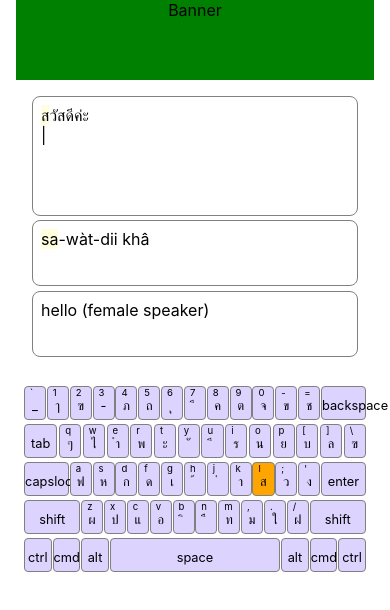
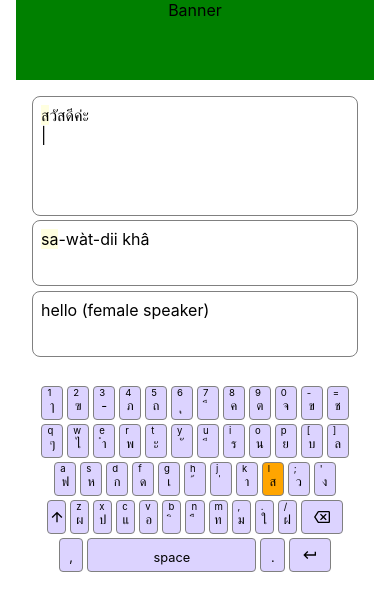
Before and after one commit to alvinlamSL/thai-typing-game, a React (Create React App) app: page / in a window 390 px wide. Shown: the top 610 px of the page. Built offline with nearby package versions, Linux system fonts and the light colour scheme.

Commit message:
Add mobile version of keyboard layout

```diff
--- a/src/components/KeyboardDisplay/KeyboardKey/KeyboardKey.styles.ts
+++ b/src/components/KeyboardDisplay/KeyboardKey/KeyboardKey.styles.ts
@@ -20,6 +20,13 @@ const styles: Record<string, SxProps> = {
         left: '5px',
         fontSize: { xs: '0.6em', md: '0.7em' },
     },
+    iconContainer: {
+        position: 'relative',
+        top: '25%',
+    },
+    icon: {
+        fontSize: '0.8em',
+    }
 };
 
 export default styles;
--- a/src/components/KeyboardDisplay/KeyboardKey/KeyboardKey.tsx
+++ b/src/components/KeyboardDisplay/KeyboardKey/KeyboardKey.tsx
@@ -1,17 +1,29 @@
-import React from 'react';
+import React, { type ReactElement } from 'react';
 import { Box } from '@mui/system';
+
+import BackspaceIcon from '@mui/icons-material/BackspaceOutlined';
+import EnterIcon from '@mui/icons-material/KeyboardReturn';
+import CapsIcon from '@mui/icons-material/ArrowUpward';
 
 import styles from './KeyboardKey.styles';
 
 export interface KeyboardKeyProps {
     mainText: string
+    iconName?: string
     subText?: string
     isPressed?: boolean
     isSuggested?: boolean
 }
 
+const iconMap: Record<string, ReactElement> = {
+    backspace: <BackspaceIcon style={{ fontSize: '1em' }} />,
+    enter: <EnterIcon style={{ fontSize: '1em' }} />,
+    capslock: <CapsIcon style={{ fontSize: '1em' }} />,
+};
+
 const KeyboardKey: React.FC<KeyboardKeyProps> = ({
     mainText,
+    iconName,
     subText,
     isPressed = false,
     isSuggested = false,
@@ -20,6 +32,8 @@ const KeyboardKey: React.FC<KeyboardKeyProps> = ({
         ? '#B3A0FF'
         : (isSuggested ? 'orange' : '#DCD3FF');
 
+    const KeyIcon = iconName ? iconMap[iconName] : <div/>;
+
     return (
         <Box
             sx={{
@@ -27,8 +41,15 @@ const KeyboardKey: React.FC<KeyboardKeyProps> = ({
                 background: bgColor
             }}
         >
-            <Box sx={{ ...styles.mainText }}>{mainText}</Box>
-            <Box sx={{ ...styles.subText }}>{subText ?? ''}</Box>
+            {iconName && (
+                <Box sx={{ ...styles.iconContainer }}>{KeyIcon}</Box>
+            )}
+            {!iconName && (
+                <>
+                    <Box sx={{ ...styles.mainText }}>{mainText}</Box>
+                    <Box sx={{ ...styles.subText }}>{subText ?? ''}</Box>
+                </>
+            )}
         </Box>
     );
 };
--- a/src/components/KeyboardDisplay/KeyboardLayout/KeyboardLayout.tsx
+++ b/src/components/KeyboardDisplay/KeyboardLayout/KeyboardLayout.tsx
@@ -1,8 +1,9 @@
 import React from 'react';
-import { Grid } from '@mui/material';
+import { useTheme } from '@mui/material/styles';
+import { Grid, useMediaQuery } from '@mui/material';
 
 import KeyboardKey from '../KeyboardKey';
-import { keyboardRows, keyboardRowsShift } from './constants';
+import { keyboardRows, keyboardRowsM, keyboardRowsShift } from './constants';
 
 import type { KeyboardKeyProps } from '../KeyboardKey/KeyboardKey';
 import type { SuggestedKey } from '../../../App';
@@ -17,6 +18,7 @@ interface KeyboardRowKey {
 interface KeyboardRowProps {
     keyboardKeys: KeyboardRowKey[]
     isCapsOn: boolean
+    isMobile: boolean
     suggestedKey: SuggestedKey
     pressedKeys?: Record<string, boolean>
 };
@@ -29,6 +31,7 @@ interface KeyboardLayoutProps {
 
 const KeyboardRow: React.FC<KeyboardRowProps> = ({
     isCapsOn,
+    isMobile,
     keyboardKeys,
     suggestedKey,
     pressedKeys = {},
@@ -42,10 +45,10 @@ const KeyboardRow: React.FC<KeyboardRowProps> = ({
         <Grid
             container
             spacing={{
-                xs: 0.1,
+                xs: 0.5,
                 md: 1,
             }}
-            justifyContent="space-between"
+            justifyContent={isMobile ? 'center' : 'space-between'}
         >
             {keyboardKeys.map(({ keyProps, size }, idx) => (
                 <Grid
@@ -65,7 +68,11 @@ const KeyboardRow: React.FC<KeyboardRowProps> = ({
 };
 
 const KeyboardLayout: React.FC<KeyboardLayoutProps> = ({ pressedKeys, isCapsOn, suggestedKey }) => {
-    const currentKeyboardRows = isCapsOn ? keyboardRowsShift : keyboardRows;
+    const theme = useTheme();
+    const isMobile = useMediaQuery(theme.breakpoints.down('sm'));
+    const currentKeyboardRows = isMobile
+        ? (isCapsOn ? keyboardRowsShift : keyboardRowsM)
+        : (isCapsOn ? keyboardRowsShift : keyboardRows);
 
     return (
         <Grid
@@ -78,6 +85,7 @@ const KeyboardLayout: React.FC<KeyboardLayoutProps> = ({ pressedKeys, isCapsOn,
                 <Grid item key={idx}>
                     <KeyboardRow
                         isCapsOn={isCapsOn}
+                        isMobile={isMobile}
                         keyboardKeys={row.keyboardKeys}
                         pressedKeys={pressedKeys}
                         suggestedKey={suggestedKey}
--- a/src/components/KeyboardDisplay/KeyboardLayout/constants.ts
+++ b/src/components/KeyboardDisplay/KeyboardLayout/constants.ts
@@ -1,6 +1,7 @@
 export interface KeyboardKey {
     mainText: string
     subText?: string
+    iconName?: string
 }
 
 export interface KeyboardRowKey {
@@ -170,6 +171,87 @@ const keyboardRow9: KeyboardRow = {
     ]
 };
 
+// row 1 for mobile
+const keyboardRow1M: KeyboardRow = {
+    keyboardKeys: [
+        { keyProps: { mainText: 'ๅ', subText: '1' }, size: 0.9 },
+        { keyProps: { mainText: 'ฃ', subText: '2' }, size: 0.9 },
+        { keyProps: { mainText: '-', subText: '3' }, size: 0.9 },
+        { keyProps: { mainText: 'ภ', subText: '4' }, size: 0.9 },
+        { keyProps: { mainText: 'ถ', subText: '5' }, size: 0.9 },
+        { keyProps: { mainText: ' ุ', subText: '6' }, size: 0.9 },
+        { keyProps: { mainText: ' ึ', subText: '7' }, size: 0.9 },
+        { keyProps: { mainText: 'ค', subText: '8' }, size: 0.9 },
+        { keyProps: { mainText: 'ต', subText: '9' }, size: 0.9 },
+        { keyProps: { mainText: 'จ', subText: '0' }, size: 0.9 },
+        { keyProps: { mainText: 'ข', subText: '-' }, size: 0.9 },
+        { keyProps: { mainText: 'ช', subText: '=' }, size: 0.9 },
+    ]
+};
+
+// row 2 for mobile
+const keyboardRow2M: KeyboardRow = {
+    keyboardKeys: [
+        { keyProps: { mainText: 'ๆ', subText: 'q' }, size: 0.9 },
+        { keyProps: { mainText: 'ไ', subText: 'w' }, size: 0.9 },
+        { keyProps: { mainText: ' ำ', subText: 'e' }, size: 0.9 },
+        { keyProps: { mainText: 'พ', subText: 'r' }, size: 0.9 },
+        { keyProps: { mainText: 'ะ', subText: 't' }, size: 0.9 },
+        { keyProps: { mainText: ' ั', subText: 'y' }, size: 0.9 },
+        { keyProps: { mainText: ' ี', subText: 'u' }, size: 0.9 },
+        { keyProps: { mainText: 'ร', subText: 'i' }, size: 0.9 },
+        { keyProps: { mainText: 'น', subText: 'o' }, size: 0.9 },
+        { keyProps: { mainText: 'ย', subText: 'p' }, size: 0.9 },
+        { keyProps: { mainText: 'บ', subText: '[' }, size: 0.9 },
+        { keyProps: { mainText: 'ล', subText: ']' }, size: 0.9 },
+    ]
+};
+
+// row 3 for mobile
+const keyboardRow3M: KeyboardRow = {
+    keyboardKeys: [
+        { keyProps: { mainText: 'ฟ', subText: 'a' }, size: 0.9 },
+        { keyProps: { mainText: 'ห', subText: 's' }, size: 0.9 },
+        { keyProps: { mainText: 'ก', subText: 'd' }, size: 0.9 },
+        { keyProps: { mainText: 'ด', subText: 'f' }, size: 0.9 },
+        { keyProps: { mainText: 'เ', subText: 'g' }, size: 0.9 },
+        { keyProps: { mainText: ' ้', subText: 'h' }, size: 0.9 },
+        { keyProps: { mainText: ' ่', subText: 'j' }, size: 0.9 },
+        { keyProps: { mainText: 'า', subText: 'k' }, size: 0.9 },
+        { keyProps: { mainText: 'ส', subText: 'l' }, size: 0.9 },
+        { keyProps: { mainText: 'ว', subText: ';' }, size: 0.9 },
+        { keyProps: { mainText: 'ง', subText: '\'' }, size: 0.9 },
+    ]
+};
+
+// row 4 for mobile
+const keyboardRow4M: KeyboardRow = {
+    keyboardKeys: [
+        { keyProps: { mainText: 'capslock', iconName: 'capslock' }, size: 0.8 },
+        { keyProps: { mainText: 'ผ', subText: 'z' }, size: 0.8 },
+        { keyProps: { mainText: 'ป', subText: 'x' }, size: 0.8 },
+        { keyProps: { mainText: 'แ', subText: 'c' }, size: 0.8 },
+        { keyProps: { mainText: 'อ', subText: 'v' }, size: 0.8 },
+        { keyProps: { mainText: ' ิ', subText: 'b' }, size: 0.8 },
+        { keyProps: { mainText: ' ื', subText: 'n' }, size: 0.8 },
+        { keyProps: { mainText: 'ท', subText: 'm' }, size: 0.8 },
+        { keyProps: { mainText: 'ม', subText: ',' }, size: 0.8 },
+        { keyProps: { mainText: 'ใ', subText: '.' }, size: 0.8 },
+        { keyProps: { mainText: 'ฝ', subText: '/' }, size: 0.8 },
+        { keyProps: { mainText: 'backspace', iconName: 'backspace' }, size: 1.6 },
+    ]
+};
+
+// row 5 for mobile
+const keyboardRow5M: KeyboardRow = {
+    keyboardKeys: [
+        { keyProps: { mainText: ',' }, size: 1 },
+        { keyProps: { mainText: 'space' }, size: 6 },
+        { keyProps: { mainText: '.' }, size: 1 },
+        { keyProps: { mainText: 'enter', subText: '', iconName: 'enter' }, size: 1.6 },
+    ]
+};
+
 export const keyboardRows: KeyboardRow[] = [
     keyboardRow1,
     keyboardRow2,
@@ -185,3 +267,11 @@ export const keyboardRowsShift: KeyboardRow[] = [
     keyboardRow9,
     keyboardRow5,
 ];
+
+export const keyboardRowsM: KeyboardRow[] = [
+    keyboardRow1M,
+    keyboardRow2M,
+    keyboardRow3M,
+    keyboardRow4M,
+    keyboardRow5M,
+];
```
